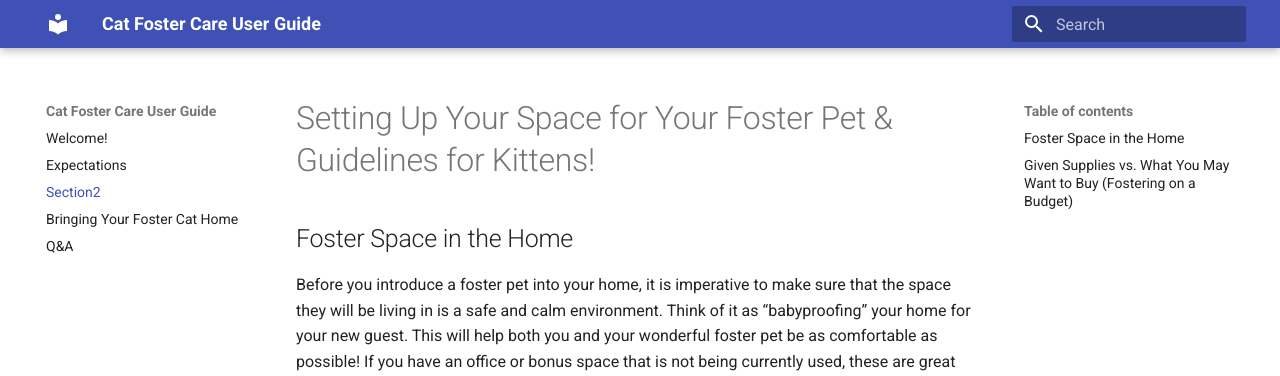
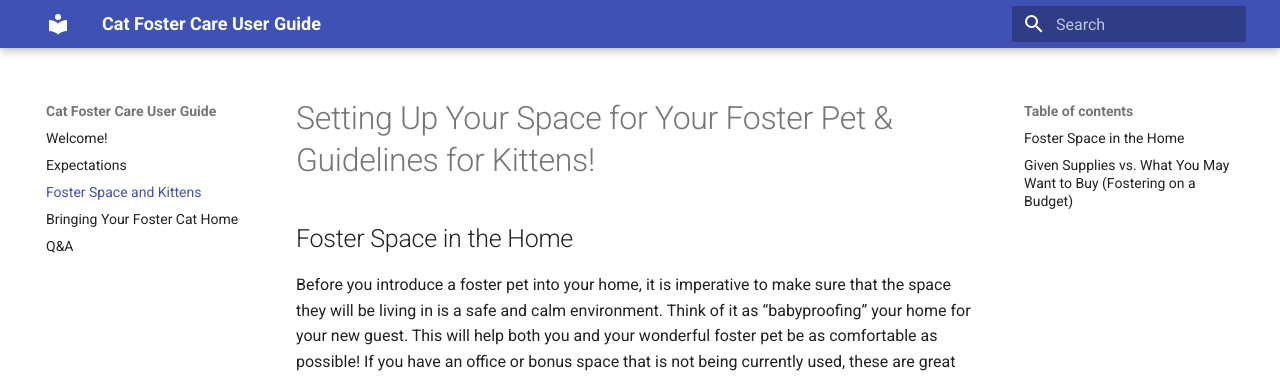
Before and after one commit to natkees/natkees.github.io, an MkDocs documentation site: the page built from docs/section2.md, in a window 1280 px wide. Shown: the top 376 px of the page. Built offline with MkDocs 1.6.1 and Material for MkDocs 9.7.7, drawn with Linux system fonts in a browser that asks for light colours.

Commit message:
section 2 name change

```diff
--- a/mkdocs.yml
+++ b/mkdocs.yml
@@ -22,6 +22,6 @@ theme:
 nav:
   - Welcome!: 'index.md'
   - Expectations: 'section1.md'
-  - Section2: 'section2.md'
+  - Foster Space and Kittens: 'section2.md'
   - Bringing Your Foster Cat Home: 'section3.md'
   - Q&A: 'section4.md'
```
Also changed, not shown: docs/index.md (+0 -4 lines), docs/section3.md (+3 -3 lines), site/404.html, site/catphoto1.jpg (added), site/index.html, site/search/search_index.json, site/section1/index.html, site/section2/index.html, site/section3/index.html, site/section4/index.html, site/sitemap.xml, 1 other file.
